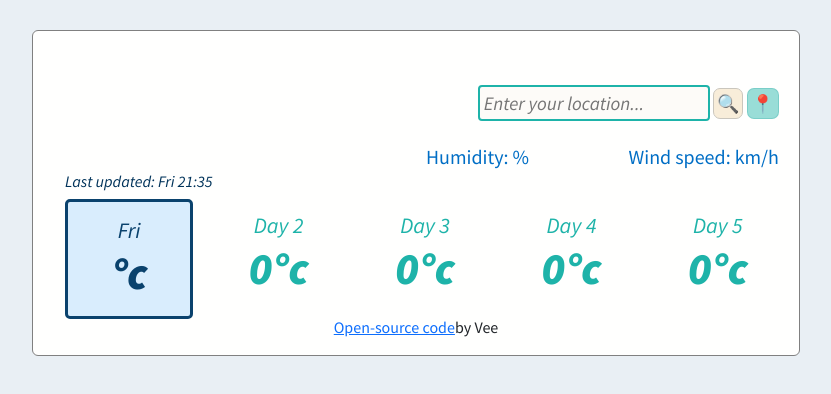
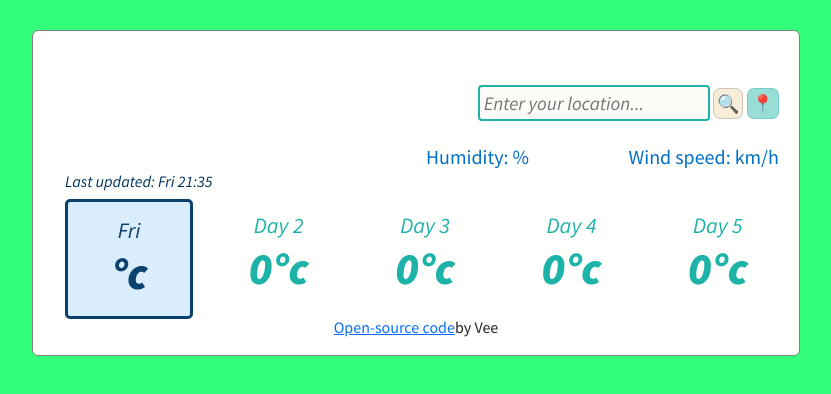
Before and after one commit to vee-debug/WeatherProject, a website built with Parcel: page index.html in a window 1280 px wide. Shown: the whole page, without its empty margins (224-1055 px from the left). Built offline with nearby package versions, Linux system fonts and the light colour scheme; no server answers.

Commit message:
Update styles.css

```diff
--- a/styles.css
+++ b/styles.css
@@ -1,5 +1,5 @@
 body {
-  background: #d7e2eb86;
+  background: #33FF7A;
   font-family: "Source Sans Pro", sans-serif;
   line-height: 1;
   margin-top: 18px;
```
